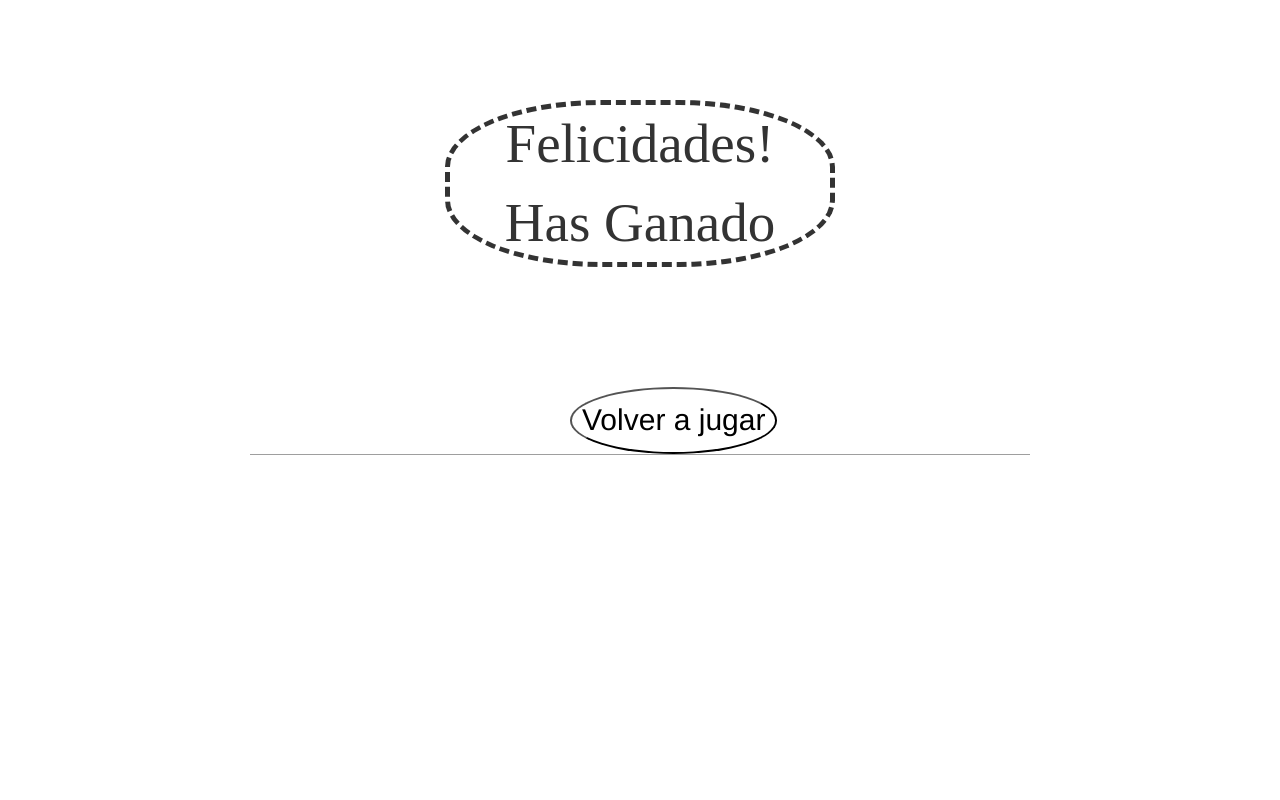
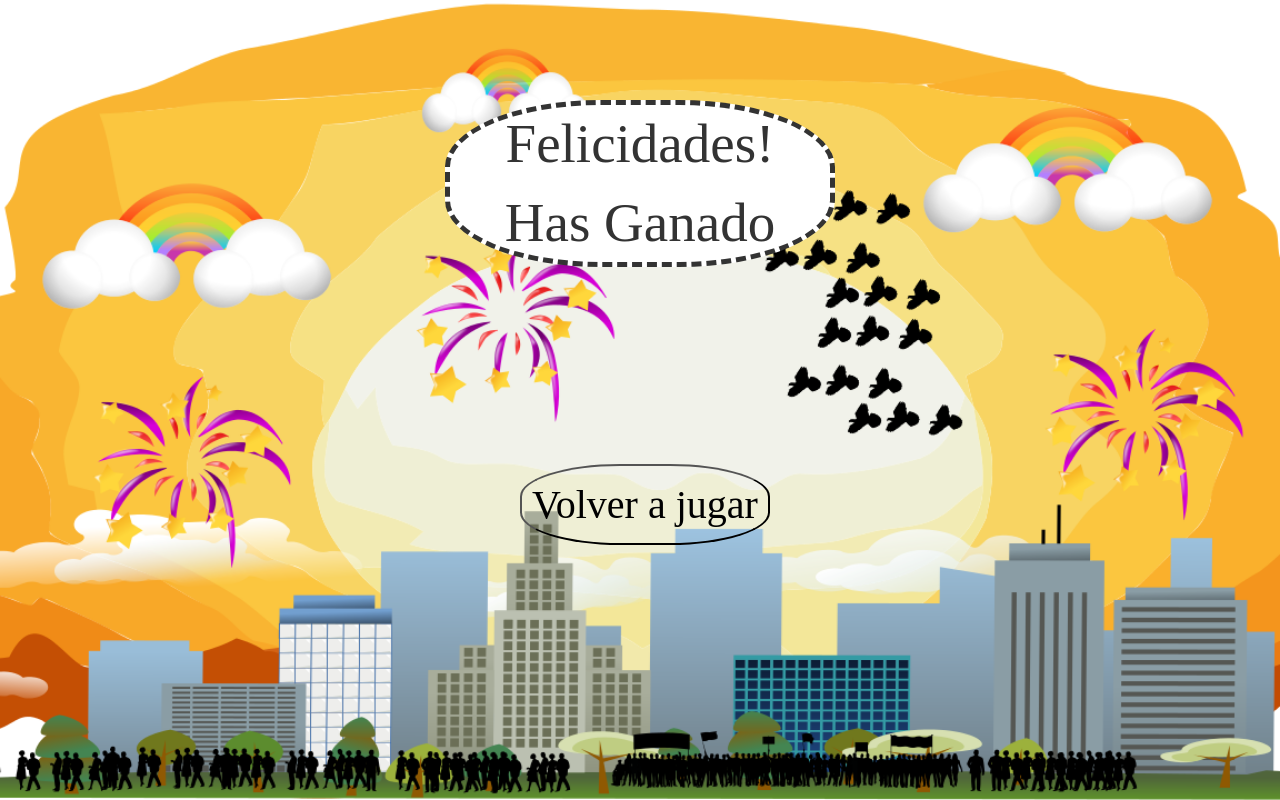
Before and after one commit to iesbalmis2bactic2/ahorcado16-17, a PHP site: page /public_html/4paginaGanar.html in a window 1280 px wide. Run offline with PHP 8.4, Linux system fonts and the light colour scheme; grey boxes are pictures that could not be loaded.

Commit message:
4pagina ganar acabada

```diff
--- a/public_html/4paginaGanar.html
+++ b/public_html/4paginaGanar.html
@@ -23,7 +23,7 @@
 
         <script src="js/vendor/modernizr-2.8.3-respond-1.4.2.min.js"></script>
     </head>
-    <body>
+    <body class="imgFondoGanar ">
         <div class="container">
             <div class="row">
                 <div class="col-lg-4 ">
@@ -40,10 +40,10 @@
                 <div class="col-lg-4"></div>
 
         </div>
-            <div class="row">
-                <div class="col-lg-2"></div>
-                <div class="col-lg-8 imgGanar"></div>
-                <div class="col-lg-2"></div>
+            <div class="row ">
+
+                <div class="col-lg-12 imgGanar"> </div>
+
             </div>
 
         </div>
--- a/public_html/css/main.css
+++ b/public_html/css/main.css
@@ -1,6 +1,6 @@
 a, a:hover {
-  text-decoration: none;
-  color: white;
+  text-decoration: blink;
+  color: black;
 }
 
 .filas{
@@ -30,11 +30,12 @@ a, a:hover {
 
 }
 #boton {
-  margin-top: 120px;
-  margin-left: 110px;
+  margin-top: 197px;
+  margin-left: 60px;
  background-color: black;
- border-radius:70%;
- font-size: 30px;
+ font-family: "Gigi";
+ border-radius:40%;
+ font-size: 40px;
  padding: 10px;
 }
 .a{
@@ -57,10 +58,12 @@ a, a:hover {
   border-left-style: dashed;
   border-radius: 40%;
   text-align: center;
+  background-color: white;
 
 }
-.imgGanar {
-  background: url("victoria.png") no-repeat center center fixed;
+.imgFondoGanar {
+
+  background: url("../../imagenes/victoria/juanlu/victoria.png") no-repeat center center fixed;
     -webkit-background-size: cover;
     -moz-background-size: cover;
     -o-background-size: cover;
@@ -74,3 +77,10 @@ a, a:hover {
     -o-background-size: cover;
      background-size: cover;
 }
+.imagenfondo{
+  background: url("../../imagenes/web/mainpage/primera pagina playa web/drawing.png") no-repeat center center fixed;
+    -webkit-background-size: cover;
+    -moz-background-size: cover;
+    -o-background-size: cover;
+     background-size: cover;
+}
```
